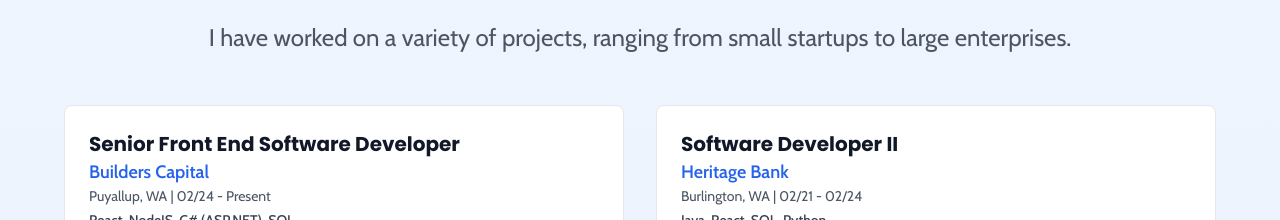
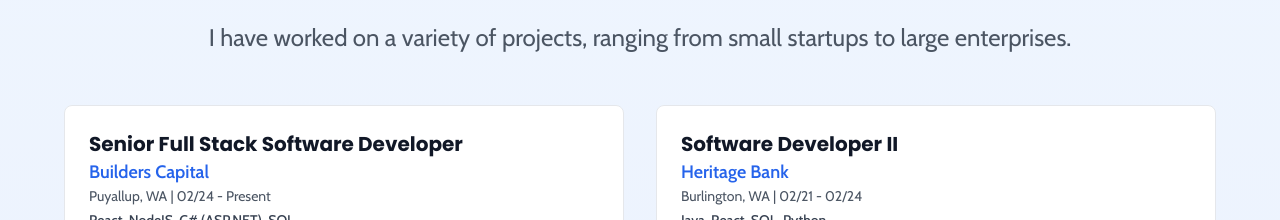
Before and after one commit to tmorse01/taylor-portfolio, a React (Vite) app: page / in a window 1280 px wide. Shown: the part 4460-4680 px from the top of the page. Built offline with nearby package versions, Linux system fonts and the light colour scheme.

Commit message:
Update job title from Senior Front End Software Developer to Senior Full Stack Software Developer

```diff
--- a/src/components/Experience/Experience.tsx
+++ b/src/components/Experience/Experience.tsx
@@ -20,7 +20,7 @@ const Experience = () => {
             <div className="grid gap-4 p-6 transition-all bg-white border rounded-lg dark:bg-gray-800 dark:border-gray-700 hover:shadow-lg">
               <div>
                 <h3 className="text-xl font-bold text-gray-900 dark:text-white">
-                  Senior Front End Software Developer
+                  Senior Full Stack Software Developer
                 </h3>
                 <p className="text-lg font-semibold text-blue-600 dark:text-blue-400">
                   Builders Capital
```
